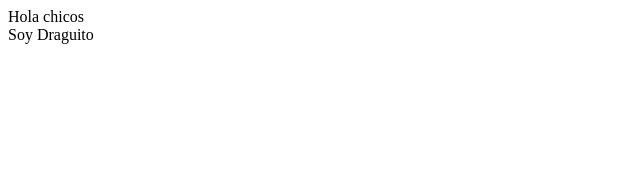
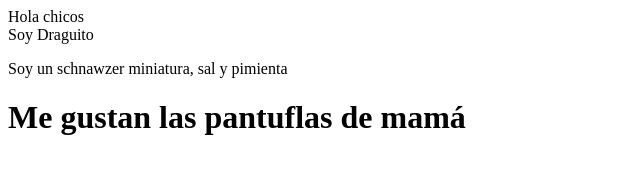
Before and after one commit to wanchopeman/draguito, a plain HTML site: page index.html in a window 1280 px wide. Shown: the whole page, without its empty margins (0-640 px from the left). Drawn offline with Linux system fonts and the light colour scheme.

Commit message:
agrego dos parrafos en main

```diff
--- a/index.html
+++ b/index.html
@@ -8,6 +8,8 @@
 <body>
     <header>Hola chicos</header>
     <main>Soy Draguito
+        <p>Soy un schnawzer miniatura, sal y pimienta</p>
+        <h1>Me gustan las pantuflas de mamá</h1>
     </main>
 </body>
 </html>
```
